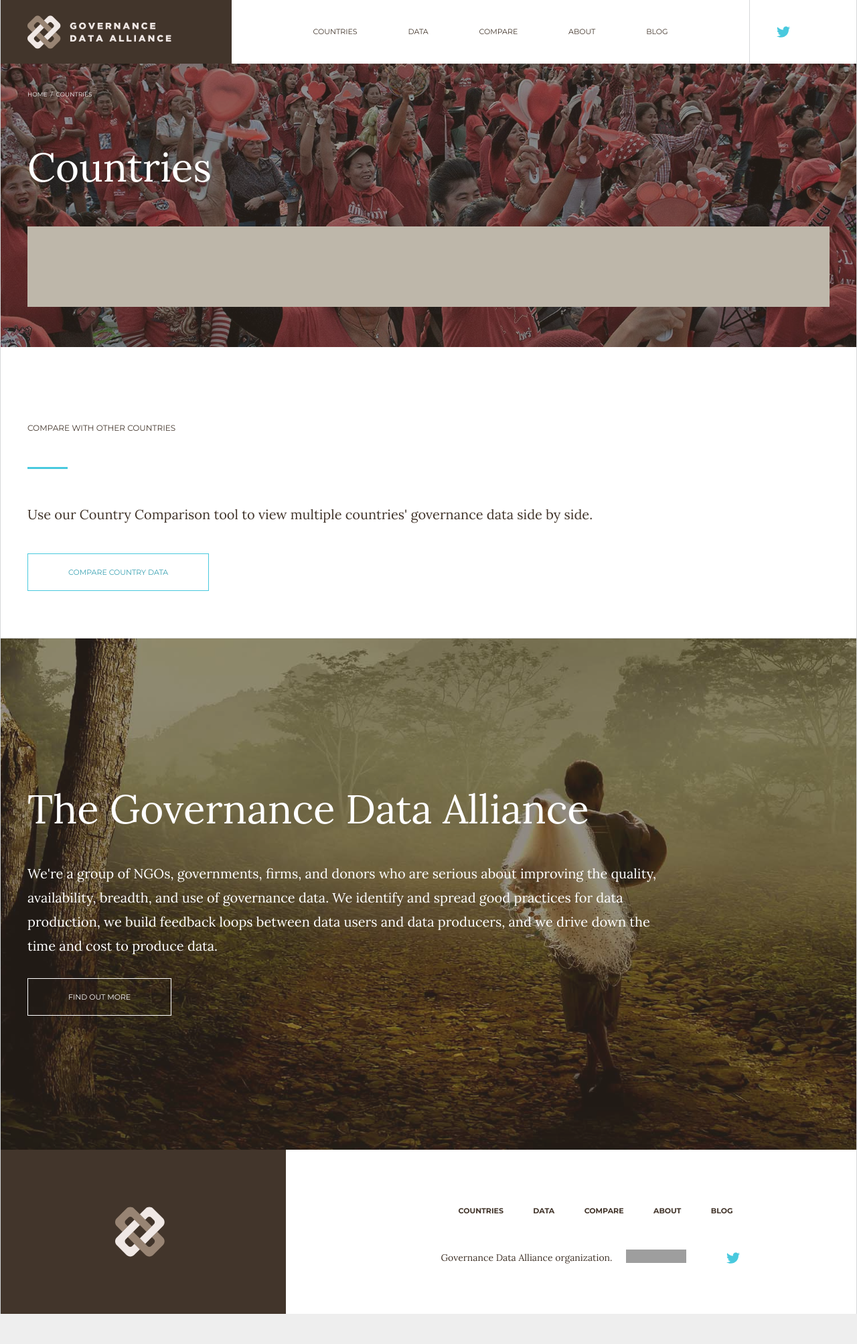
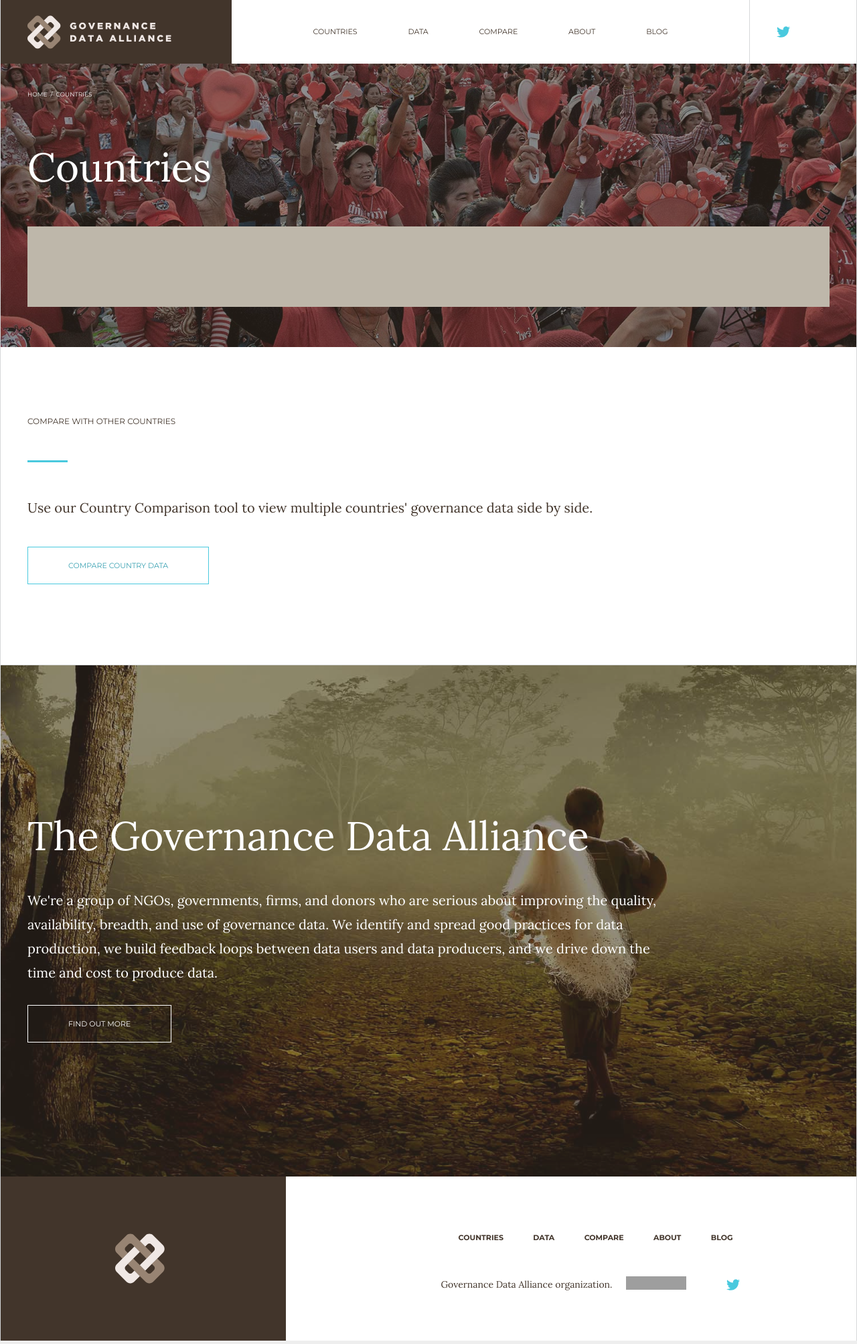
Before and after one commit to GovernanceDataAlliance/GDA-Dashboard, a Jekyll site: the page built from countries.md, in a window 1280 px wide. Shown: the whole page at 67% size. Built offline with Jekyll 4.4.1, drawn with Linux system fonts in a browser that asks for light colours; before the commit the page ends 1966 px from its top, so only the background shows below that; grey boxes are pictures that could not be loaded.

Commit message:
countries page

```diff
--- a/_sass/layout/_l-content.scss
+++ b/_sass/layout/_l-content.scss
@@ -1,5 +1,6 @@
 .l-content {
-  padding: rem(110px) 0 rem(70px);
+  //Countries list
+  padding: rem(70px) 0;
   border-bottom: 1px solid $border-1;
 
   &:nth-child(2n + 1) {
@@ -18,4 +19,8 @@
   &.-fixed {
     margin-top: rem(70px);
   }
+
+  @media screen and (min-width: $screen-s) {
+    padding: rem(100px) 0 rem(120px);
+  }
 }
--- a/_sass/modules/_m-list.scss
+++ b/_sass/modules/_m-list.scss
@@ -69,7 +69,7 @@
     }
 
     li {
-      width: 33%;
+      width: 31.33%;
     }
   }
 
@@ -82,7 +82,7 @@
     }
 
     li {
-      width: 25%;
+      width: 23%;
       padding: rem(3px) 0;
     }
   }
```
